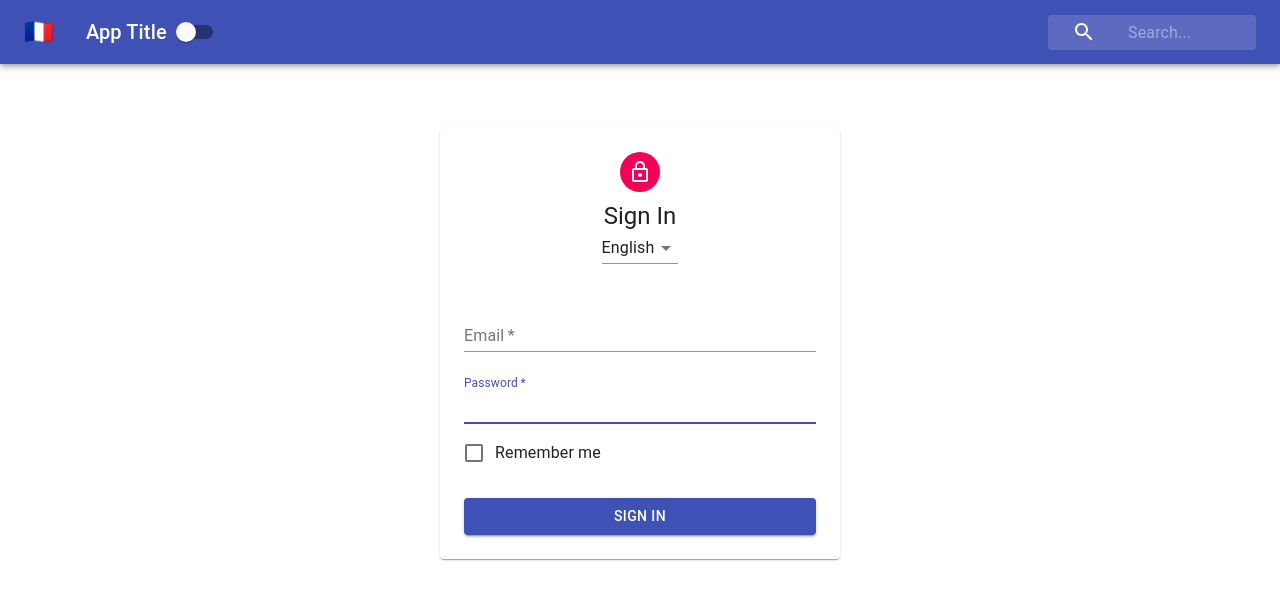
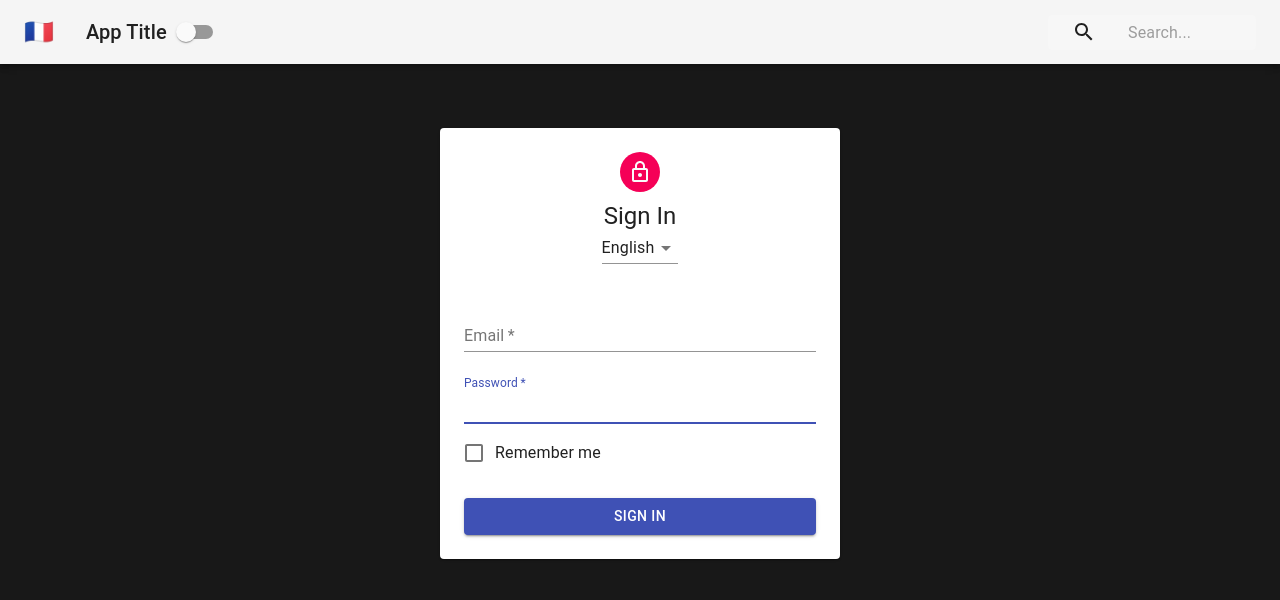
Before and after one commit to HassanMasoud/context-demo, a React (Create React App) app: page / in a window 1280 px wide. Shown: the top 600 px of the page. Built offline with nearby package versions, Linux system fonts and the light colour scheme.

Commit message:
Consume theme context

```diff
--- a/src/Navbar.js
+++ b/src/Navbar.js
@@ -10,14 +10,17 @@ import {
 import { Search as SearchIcon } from "@material-ui/icons";
 import { withStyles } from "@material-ui/core/styles";
 import styles from "./styles/NavbarStyles";
+import { ThemeContext } from "./contexts/ThemeContext";
 
 class Navbar extends Component {
+  static contextType = ThemeContext;
   render() {
+    const { isDarkMode } = this.context;
     const { classes } = this.props;
 
     return (
       <div className={classes.root}>
-        <AppBar position="static" color="primary">
+        <AppBar position="static" color={isDarkMode ? "default" : "primary"}>
           <Toolbar>
             <IconButton className={classes.menuButton} color="inherit">
               <span>🇫🇷</span>
--- a/src/PageContent.js
+++ b/src/PageContent.js
@@ -1,9 +1,12 @@
 import React, { Component } from "react";
+import { ThemeContext } from "./contexts/ThemeContext";
 
 class PageContent extends Component {
+  static contextType = ThemeContext;
   render() {
+    const { isDarkMode } = this.context;
     const styles = {
-      backgroundColor: "white",
+      backgroundColor: isDarkMode ? "#181818" : "white",
       width: "100vw",
       height: "100vh",
     };
```
Also changed, not shown: 1 other file (tests, documents, lock files or other folders).
